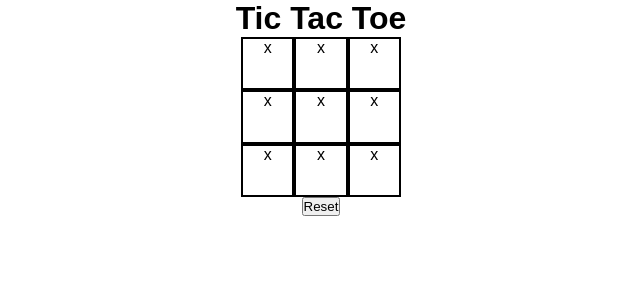
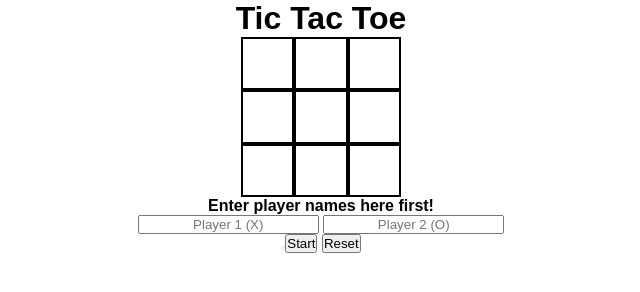
Before and after one commit to Tai-N/tic-tac-toe, a plain HTML site: page index.html in a window 1280 px wide. Both pictures are taken after a click on the button "Reset". Shown: the whole page, without its empty margins (319-959 px from the left). Drawn offline with Linux system fonts and the light colour scheme.

Commit message:
finished game

```diff
--- a/index.html
+++ b/index.html
@@ -9,18 +9,30 @@
     <h1>Tic Tac Toe</h1>
 
     <div class="board">
-      <div class="grid"></div>
-      <div class="grid"></div>
-      <div class="grid"></div>
-      <div class="grid"></div>
-      <div class="grid"></div>
-      <div class="grid"></div>
-      <div class="grid"></div>
-      <div class="grid"></div>
-      <div class="grid"></div>
+      <!-- value= represents the position # of each square -->
+      <div class="square" value="0"></div>
+      <div class="square" value="1"></div>
+      <div class="square" value="2"></div>
+      <div class="square" value="3"></div>
+      <div class="square" value="4"></div>
+      <div class="square" value="5"></div>
+      <div class="square" value="6"></div>
+      <div class="square" value="7"></div>
+      <div class="square" value="8"></div>
     </div>
 
-    <button>Reset</button>
+    <div class="inputs">
+      <h4>Enter player names here first!</h4>
+      <input type="text" class="input input-p1" placeholder="Player 1 (X)" />
+      <input type="text" class="input input-p2" placeholder="Player 2 (O)" />
+    </div>
+
+    <button class="btns">
+      <button class="btn-start">Start</button>
+      <button class="btn-reset">Reset</button>
+    </button>
+
+    <div class="game-mssg"></div>
   </body>
   <script src="script.js"></script>
 </html>
--- a/script.js
+++ b/script.js
@@ -1,14 +1,131 @@
-const Gameboard = (() => {
-  const board = ["x", "x", "x", "x", "x", "x", "x", "x", "x"];
+const Player = (name, symbol) => {
+  return { name, symbol };
+};
 
-  board.forEach((mark) => {
-    let grids = document.getElementsByClassName("grid");
-    for (let i = 0; i < grids.length; i++) {
-      grids[i].innerHTML = mark;
+const gameBoard = (() => {
+  const boardState = ["", "", "", "", "", "", "", "", ""];
+  const player1 = null;
+  const player2 = null;
+
+  const winningPositionCombos = [
+    // 8 possible combos
+    [0, 1, 2],
+    [3, 4, 5],
+    [6, 7, 8],
+    [0, 3, 6],
+    [1, 4, 7],
+    [2, 5, 8],
+    [0, 4, 8],
+    [2, 4, 6],
+  ];
+
+  return { boardState, player1, player2, winningPositionCombos };
+})();
+
+// control the gameFlow
+const gameFlow = (() => {
+  // at default, player 1 always has first turn
+  let isPlayerOneTurn = true;
+
+  const startTurn = (event) => {
+    const { player1, player2 } = gameBoard;
+    let squarePosition = event.target.getAttribute("value");
+
+    //p1 goes first, can mark boardState
+    if (isPlayerOneTurn) {
+      // get position of square clicked, then update boardState for p1
+      if (gameBoard.boardState[squarePosition] != "") {
+        return;
+      }
+      gameBoard.boardState[squarePosition] = player1.symbol;
+      isPlayerOneTurn = false;
+    } else {
+      if (gameBoard.boardState[squarePosition] != "") {
+        return;
+      }
+      gameBoard.boardState[squarePosition] = player2.symbol;
+      isPlayerOneTurn = true;
     }
+
+    display.render();
+    checkForWinner();
+  };
+
+  const checkForWinner = () => {
+    // check if our boardState have winning positions pattern, in which a set of 3 squares have the same player symbol
+
+    // go thru each pos in for each set of combos
+    // check our game board to see if each pos has the same symbol
+    // determine winner, display message, and reset game
+    gameBoard.winningPositionCombos.forEach((combo) => {
+      let matchingSymbolCnt = 0;
+      for (let i = 0; i < combo.length; i++) {
+        let squarePosition = combo[i];
+        let firstSymbol = gameBoard.boardState[combo[0]];
+        if (gameBoard.boardState[squarePosition] === "") {
+          continue;
+        } else if (firstSymbol === gameBoard.boardState[squarePosition]) {
+          matchingSymbolCnt++;
+          if (matchingSymbolCnt === 3) {
+            const { player1, player2 } = gameBoard;
+            let winnerName =
+              firstSymbol === player1.symbol ? player1.name : player2.name;
+            display.gameMssg.innerHTML = `The Winner is ${winnerName}!`;
+          }
+        }
+      }
+    });
+  };
+
+  const resetGame = () => {
+    gameBoard.boardState = ["", "", "", "", "", "", "", "", ""];
+    gameBoard.player1 = null;
+    gameBoard.player2 = null;
+    display.gameMssg.innerHTML = "";
+    display.render();
+  };
+
+  return { startTurn, resetGame };
+})();
+
+// render the contents of the boardState array to the webpage, mssgs
+const display = (() => {
+  const board = document.querySelectorAll(".square");
+  const gameMssg = document.querySelector(".game-mssg");
+
+  const render = () => {
+    for (let i = 0; i < 9; i++) {
+      board[i].innerHTML = gameBoard.boardState[i];
+    }
+  };
+
+  return { render, gameMssg };
+})();
+
+// handle user inputs, board clicks, resets
+const eventHandler = (() => {
+  const startBtn = document.querySelector(".btn-start");
+  const playerOneInput = document.querySelector(".input-p1");
+  const playerTwoInput = document.querySelector(".input-p2");
+  const board = document.querySelector(".board");
+  const resetBtn = document.querySelector(".btn-reset");
+
+  startBtn.addEventListener("click", () => {
+    if (playerOneInput.value === "") {
+      display.gameMssg.innerHTML = "Enter the player names first!";
+    }
+    gameBoard.player1 = Player(playerOneInput.value, "X");
+    gameBoard.player2 = Player(playerTwoInput.value, "O");
+  });
+
+  // if it's a player's turn, get user clicked position from DOM and update boardstate
+  board.addEventListener("click", (event) => {
+    gameFlow.startTurn(event);
+  });
+
+  resetBtn.addEventListener("click", () => {
+    playerOneInput.value = "";
+    playerTwoInput.value = "";
+    gameFlow.resetGame();
   });
 })();
-
-const DisplayController = (() => {})();
-
-const Player = () => {};
--- a/styles.css
+++ b/styles.css
@@ -13,8 +13,9 @@
 
   display: grid;
   grid-template-columns: repeat(3, 1fr);
+  grid-template-rows: repeat(3, 1fr);
 }
 
-.grid {
+.square {
   border: 2px solid black;
 }
```
